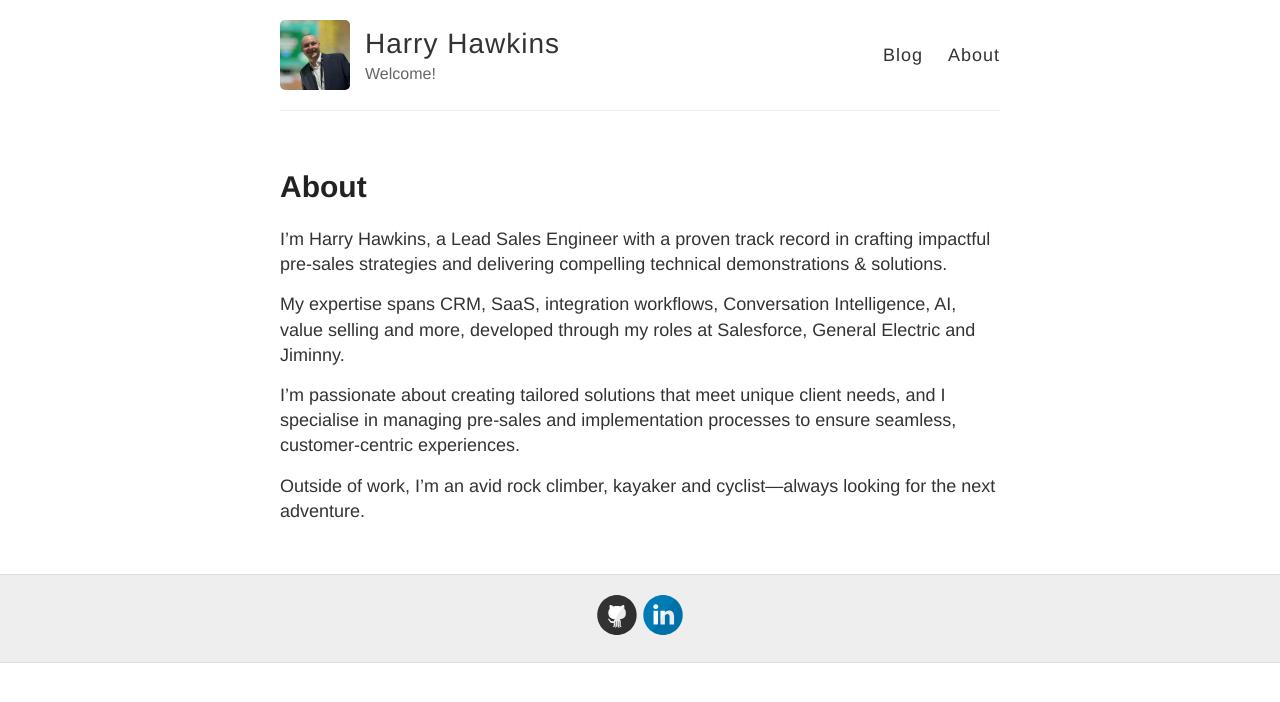
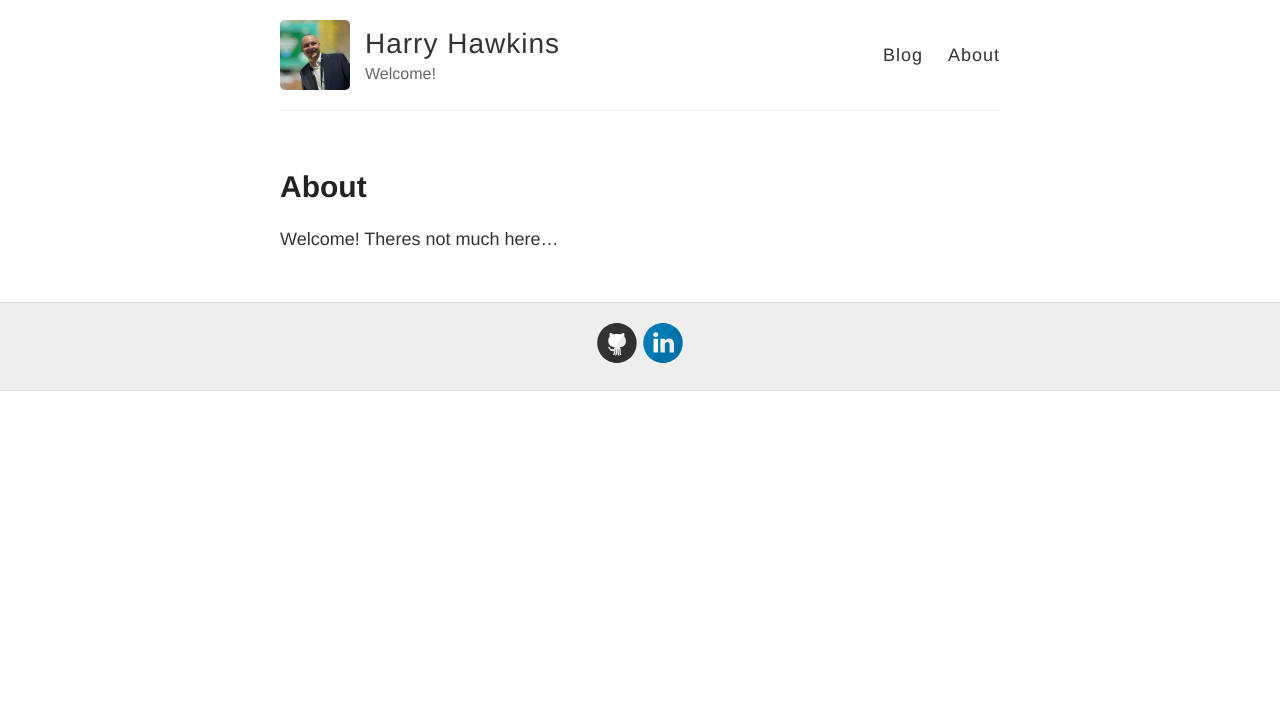
Before and after one commit to HarryHawkins/harryhawkins.github.io, a Jekyll site: the page built from about.md, in a window 1280 px wide. Shown: the top 702 px of the page. Built offline with Jekyll 4.4.1, drawn with Linux system fonts in a browser that asks for light colours.

Commit message:
Update about.md

```diff
--- a/about.md
+++ b/about.md
@@ -3,10 +3,4 @@ layout: page
 title: About
 permalink: /about/
 ---
-I’m Harry Hawkins, a Lead Sales Engineer with a proven track record in crafting impactful pre-sales strategies and delivering compelling technical demonstrations & solutions.
-
-My expertise spans CRM, SaaS, integration workflows, Conversation Intelligence, AI, value selling and more, developed through my roles at Salesforce, General Electric and Jiminny.
-
-I’m passionate about creating tailored solutions that meet unique client needs, and I specialise in managing pre-sales and implementation processes to ensure seamless, customer-centric experiences.
-
-Outside of work, I’m an avid rock climber, kayaker and cyclist—always looking for the next adventure.
+Welcome! Theres not much here...
```
